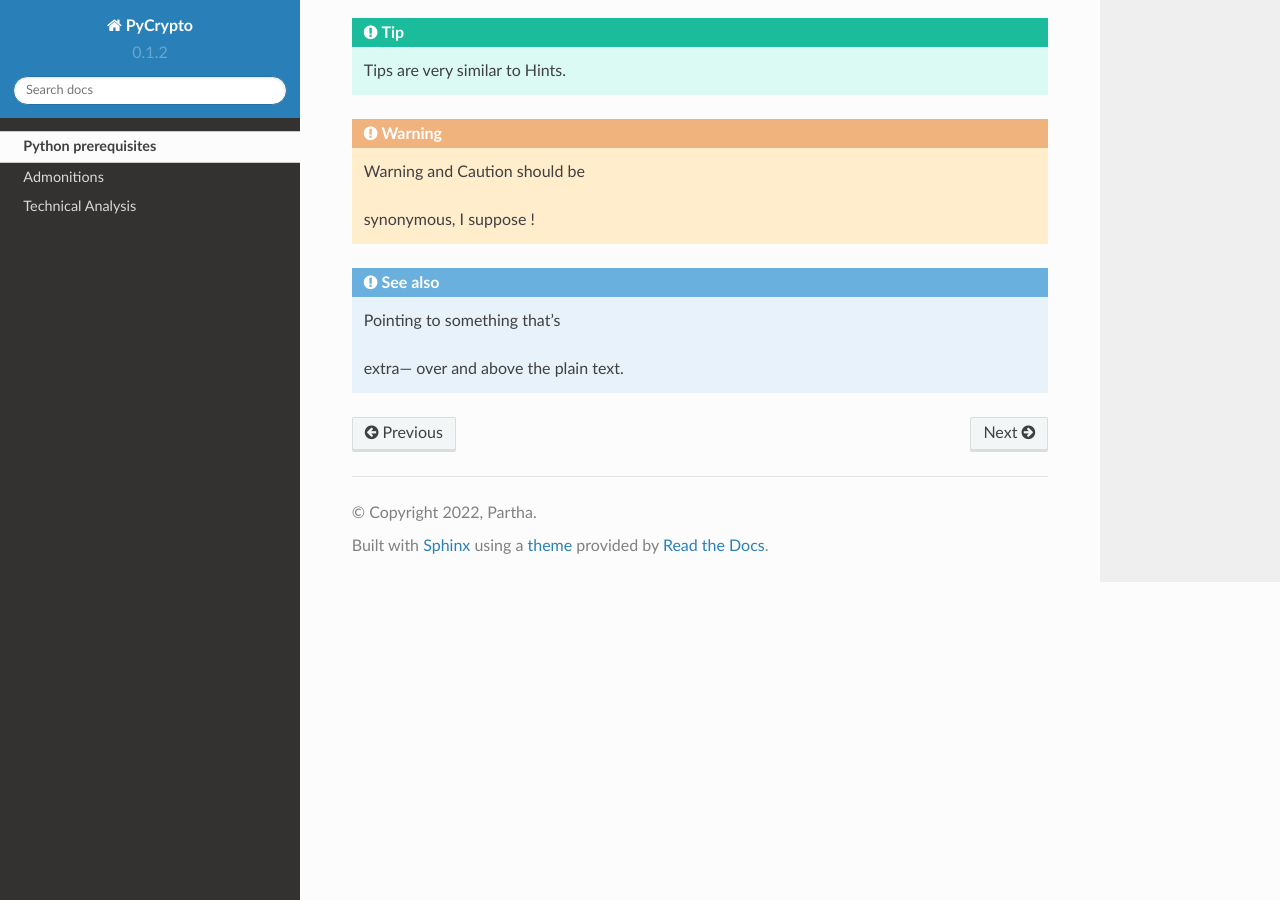
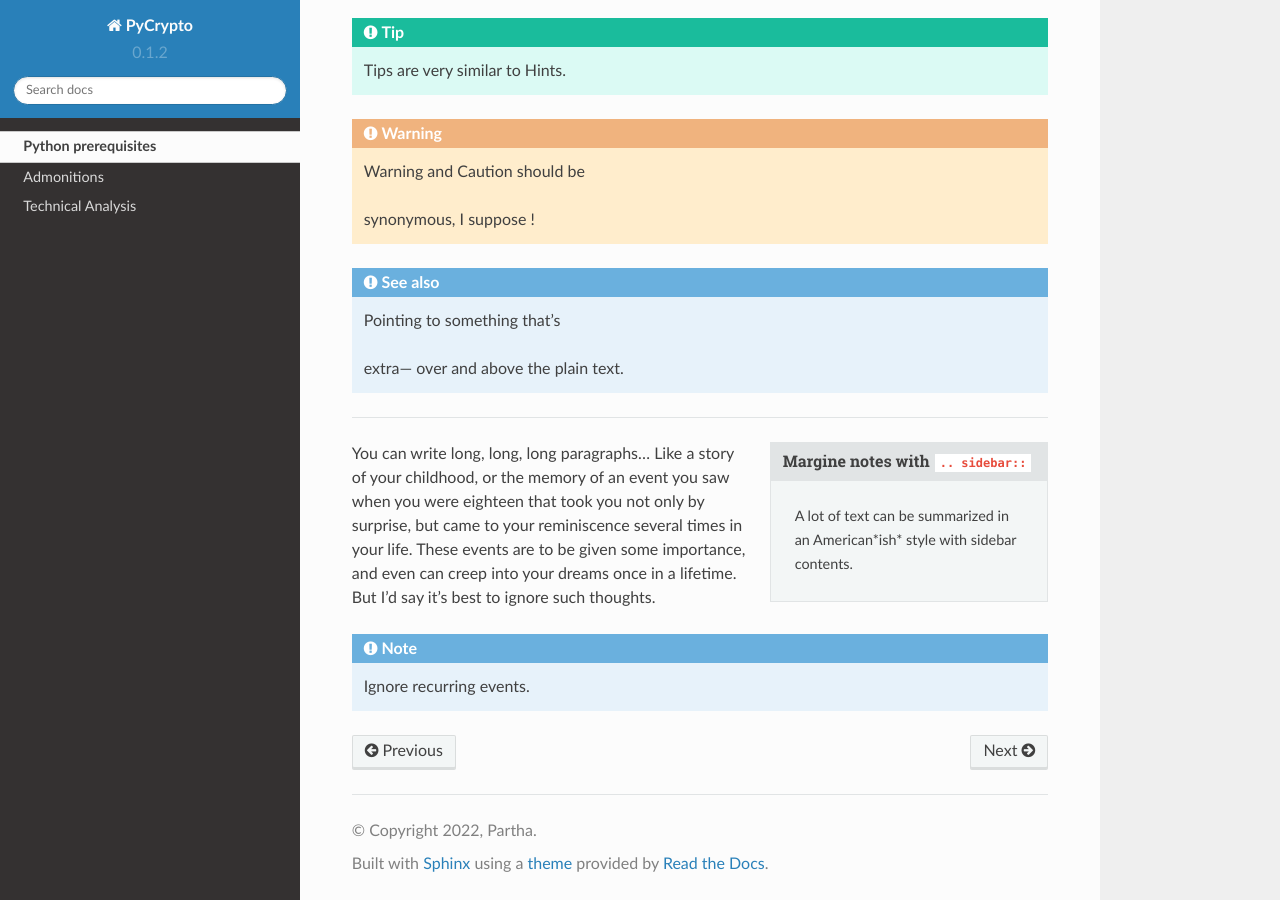
Before and after one commit to banstala/LearnReST, a Sphinx documentation site: the page built from docs/source/python.rst, in a window 1280 px wide and 900 px high, scrolled down 2154 px. Built offline with Sphinx 7.4.7 and the Read the Docs theme 2.0.0, drawn with Linux system fonts in a browser that asks for light colours.

Commit message:
Learning readthedocs 3e Sidebar

```diff
--- a/docs/source/python.rst
+++ b/docs/source/python.rst
@@ -104,3 +104,23 @@ They can be of the following types---
 .. seealso:: Pointing to something that's
 
    extra--- over and above the plain text.
+
+
+----
+
+.. sidebar:: Margine notes with ``.. sidebar::``
+
+   A lot of text can be summarized in an
+   American*ish* style with sidebar contents.
+
+You can write long, long, long paragraphs...
+Like a story of your childhood, or the memory
+of an event you saw when you were eighteen
+that took you not only by surprise, but
+came to your reminiscence several times in
+your life.  These events are to be given some
+importance, and even can creep into your dreams
+once in a lifetime. But I'd say it's best to
+ignore such thoughts.
+
+.. note:: Ignore recurring events.
```
